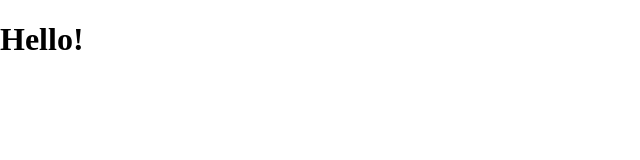
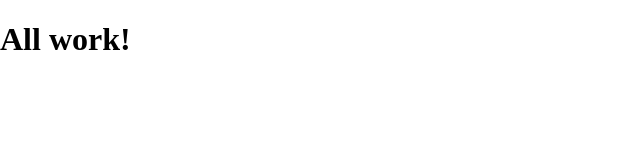
Before and after one commit to AlexSND/react-typescript-template, a React app: page / in a window 1280 px wide. Shown: the top 160 px of the page, without its empty margins (0-640 px from the left). Built offline with nearby package versions, Linux system fonts and the light colour scheme; the HTML template or start-up script is replaced by a standard one.

Commit message:
feat: update app content

```diff
--- a/src/App.tsx
+++ b/src/App.tsx
@@ -1,8 +1,4 @@
 import React from 'react';
 import './style.scss';
 
-export const App = () => {
-  return (
-    <h1>Hello!</h1>
-  );
-};
+export const App = () => (<h1>All work!</h1>);
```
